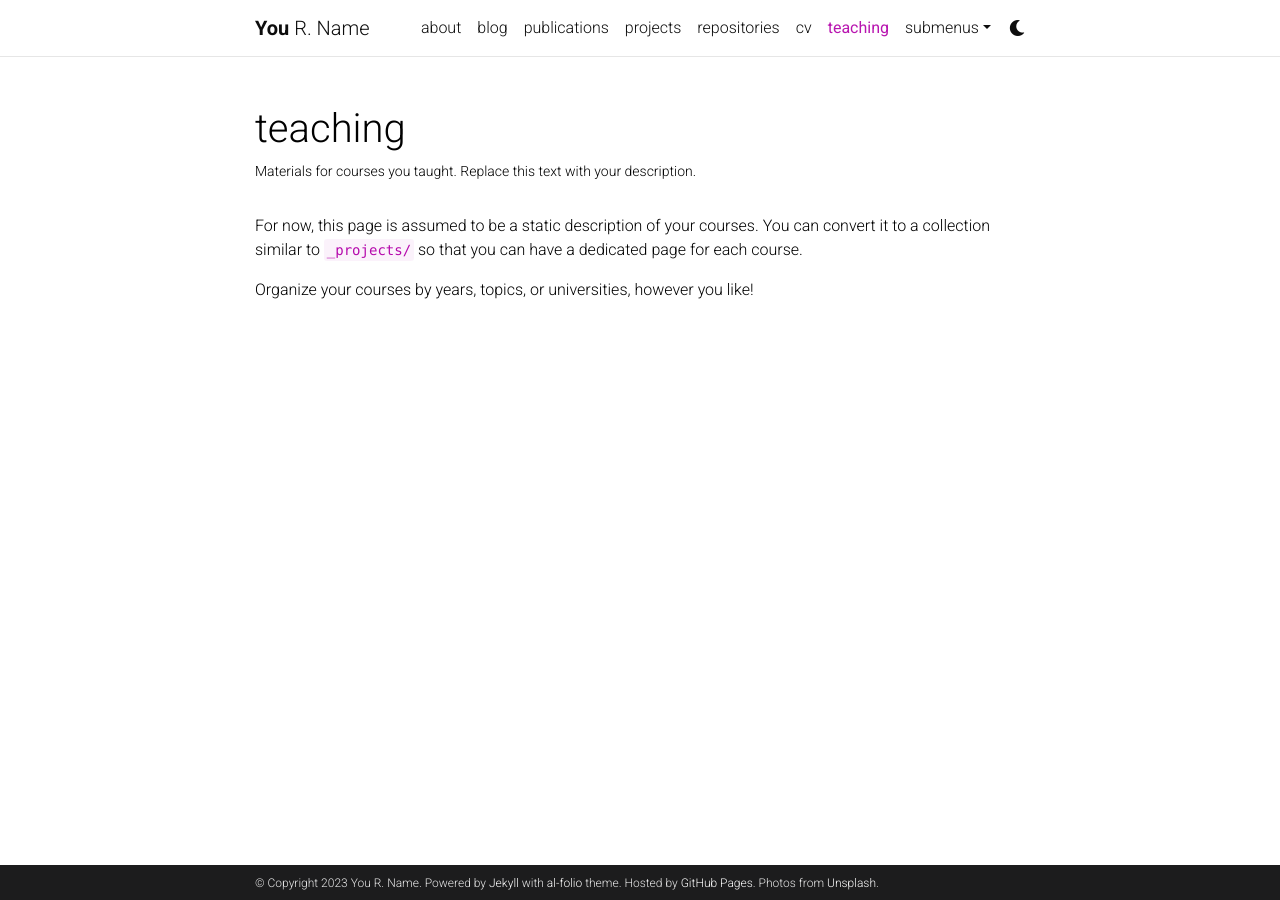
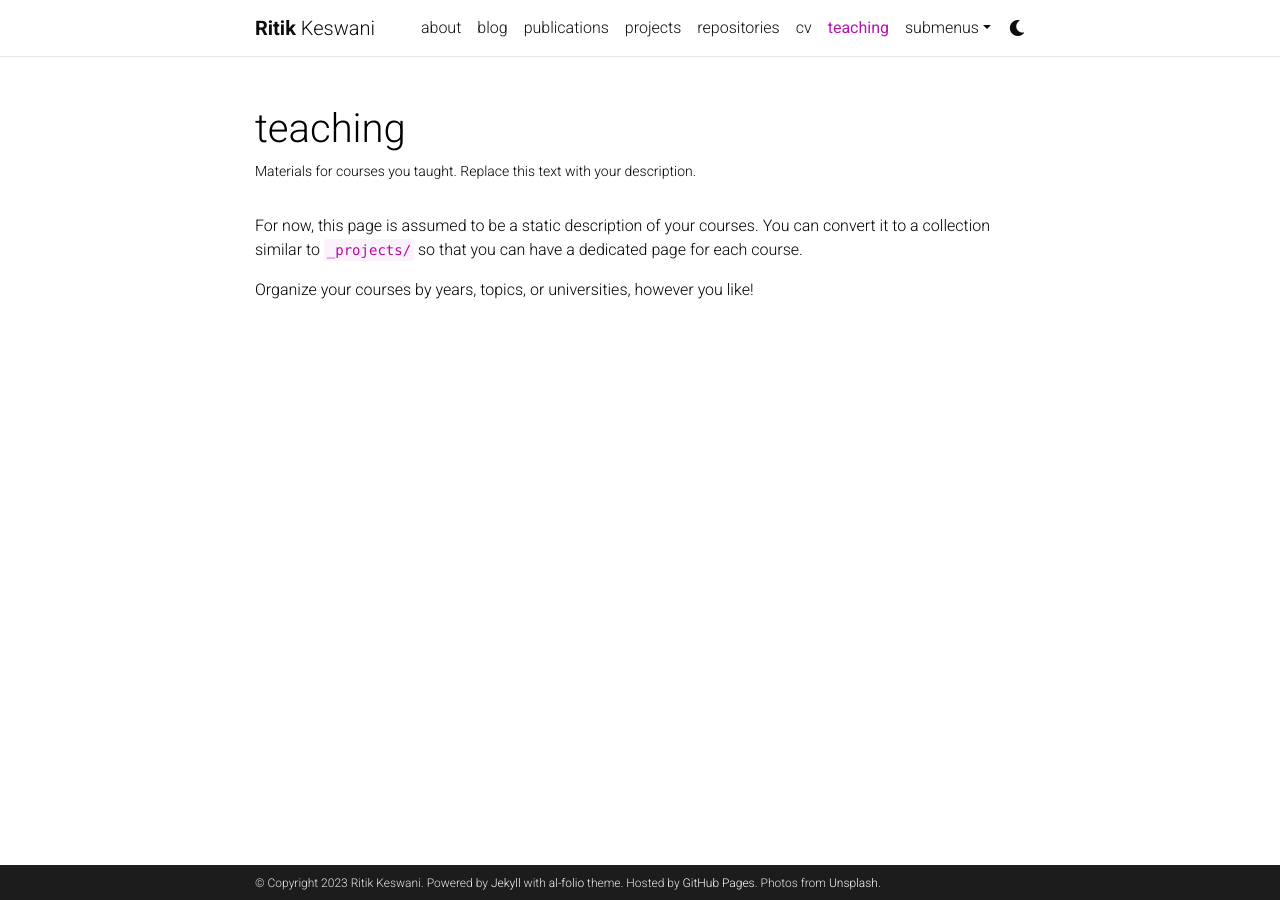
Before and after one commit to ritikk7/old-site, a Jekyll site: the page built from _pages/teaching.md, in a window 1280 px wide. Built offline with Jekyll 4.4.1, drawn with Linux system fonts in a browser that asks for light colours; comment, search, counter and statistics services are not loaded; a style sheet for code colours, icons or effects is not loaded.

Commit message:
cleaning up

```diff
--- a/_config.yml
+++ b/_config.yml
@@ -3,9 +3,9 @@
 # -----------------------------------------------------------------------------
 
 title: blank # the website title (if blank, full name will be used instead)
-first_name: You
-middle_name: R.
-last_name: Name
+first_name: Ritik
+middle_name:
+last_name: Keswani
 email: you@example.com
 description: > # the ">" symbol means to ignore newlines until "footer_text:"
   A simple, whitespace theme for academics. Based on [*folio](https://github.com/bogoli/-folio) design.
@@ -18,8 +18,8 @@ keywords: jekyll, jekyll-theme, academic-website, portfolio-website  # add your
 lang: en # the language of your site (for example: en, fr, cn, ru, etc.)
 icon: ⚛️  # the emoji used as the favicon (alternatively, provide image name in /assets/img/)
 
-url: https://alshedivat.github.io # the base hostname & protocol for your site
-baseurl: /al-folio # the subpath of your site, e.g. /blog/
+url: https://ritikk7.github.io # the base hostname & protocol for your site
+baseurl:  # the subpath of your site, e.g. /blog/
 last_updated: false # set to true if you want to display last updated in the footer
 impressum_path:  # set to path to include impressum link in the footer, use the same path as permalink in a page, helps to conform with EU GDPR
 
```
